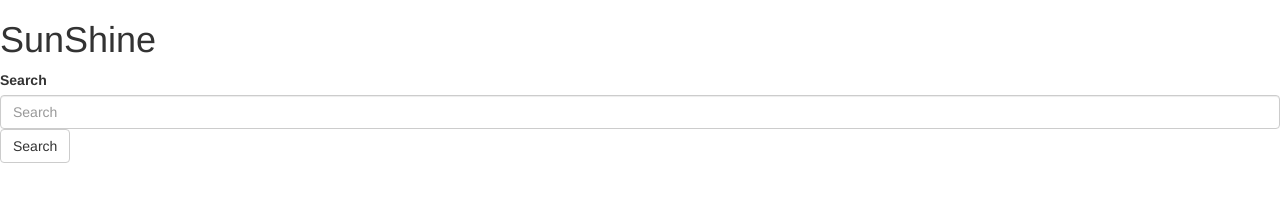
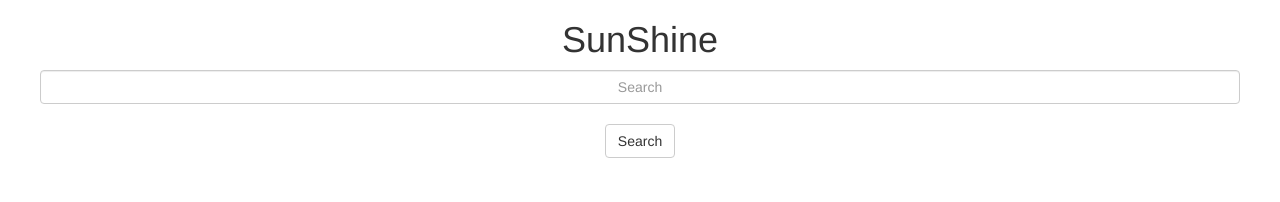
Before and after one commit to namangupta01/sunShine, a plain HTML site: page index.html in a window 1280 px wide. Drawn offline with nearby package versions, Linux system fonts and the light colour scheme.

Commit message:
Layout Improved

```diff
--- a/index.html
+++ b/index.html
@@ -2,19 +2,20 @@
 <head>
 	<title>
 	</title>
-		<meta name="viewport" content="width=device-width, initial-scale=1">
+		<meta name="viewport" content=" initial-scale=1">
 		<link rel="stylesheet" href="https://maxcdn.bootstrapcdn.com/bootstrap/3.3.7/css/bootstrap.min.css">
 		<script src="https://ajax.googleapis.com/ajax/libs/jquery/3.1.1/jquery.min.js"></script>
 		<script src="https://maxcdn.bootstrapcdn.com/bootstrap/3.3.7/js/bootstrap.min.js"></script>
 </head>
-<body>
-	<h1>SunShine</h1>
-	<form>
-		<div class="form-group">
-		<label for="Search">Search</label>
-		<input type="textarea" class="form-control" id="searchBar" placeholder="Search">
-		<button type="button" class="btn btn-default" id="searchButton">Search</button>
-		</div>
+<body style="padding: 0 40 0 40;">
+	<div class="text-center">
+		<h1>SunShine</h1>
+		<form>
+			<div class="form-group">
+			<input type="textarea" class="form-control" id="searchBar" placeholder="Search" style="text-align:center;"></br>
+			<button type="button" class="btn btn-default" id="searchButton">Search</button>
+			</div>
+	</div>
 		<div id="details">
 		</div>
 	</form>
```
